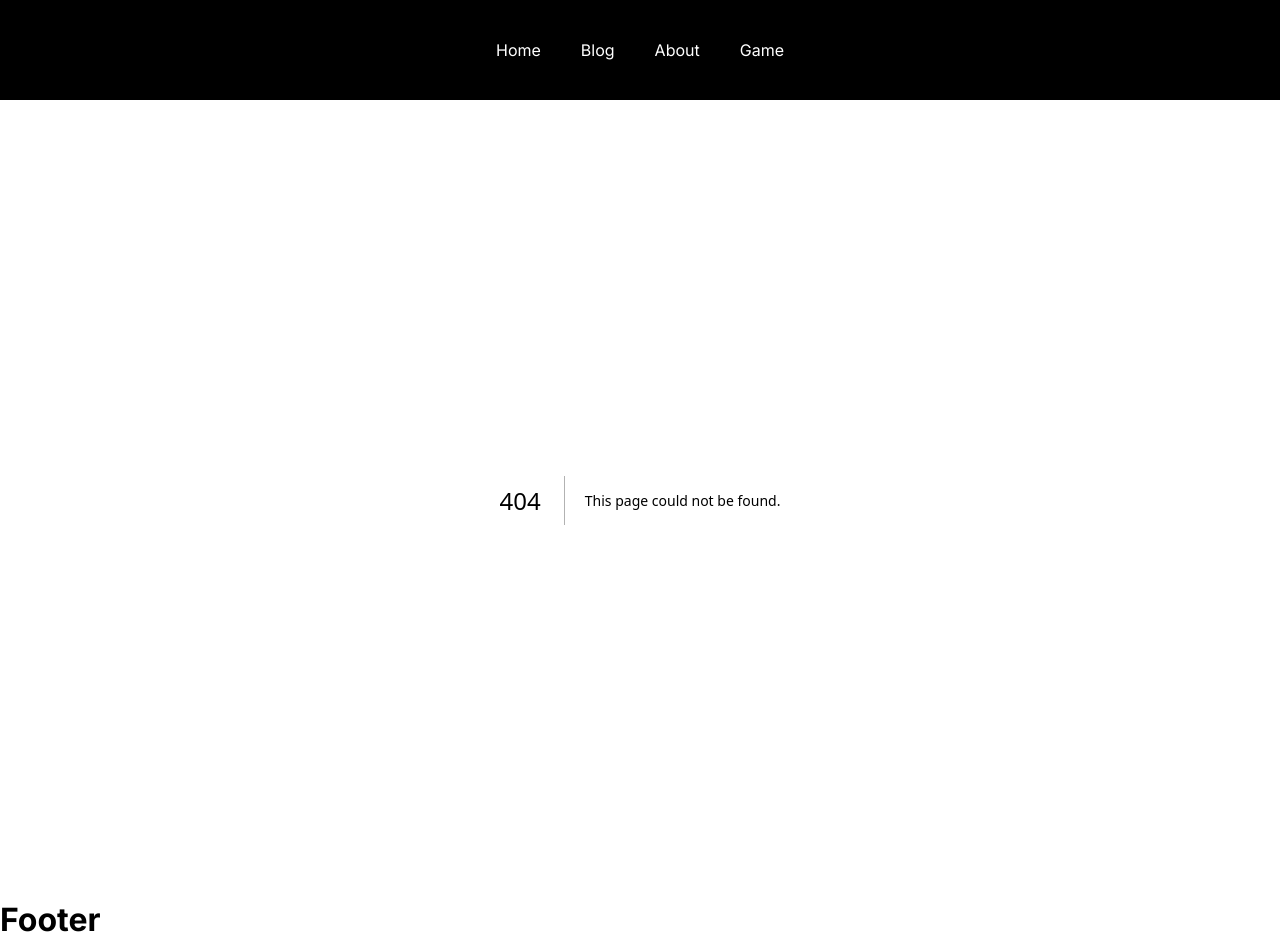
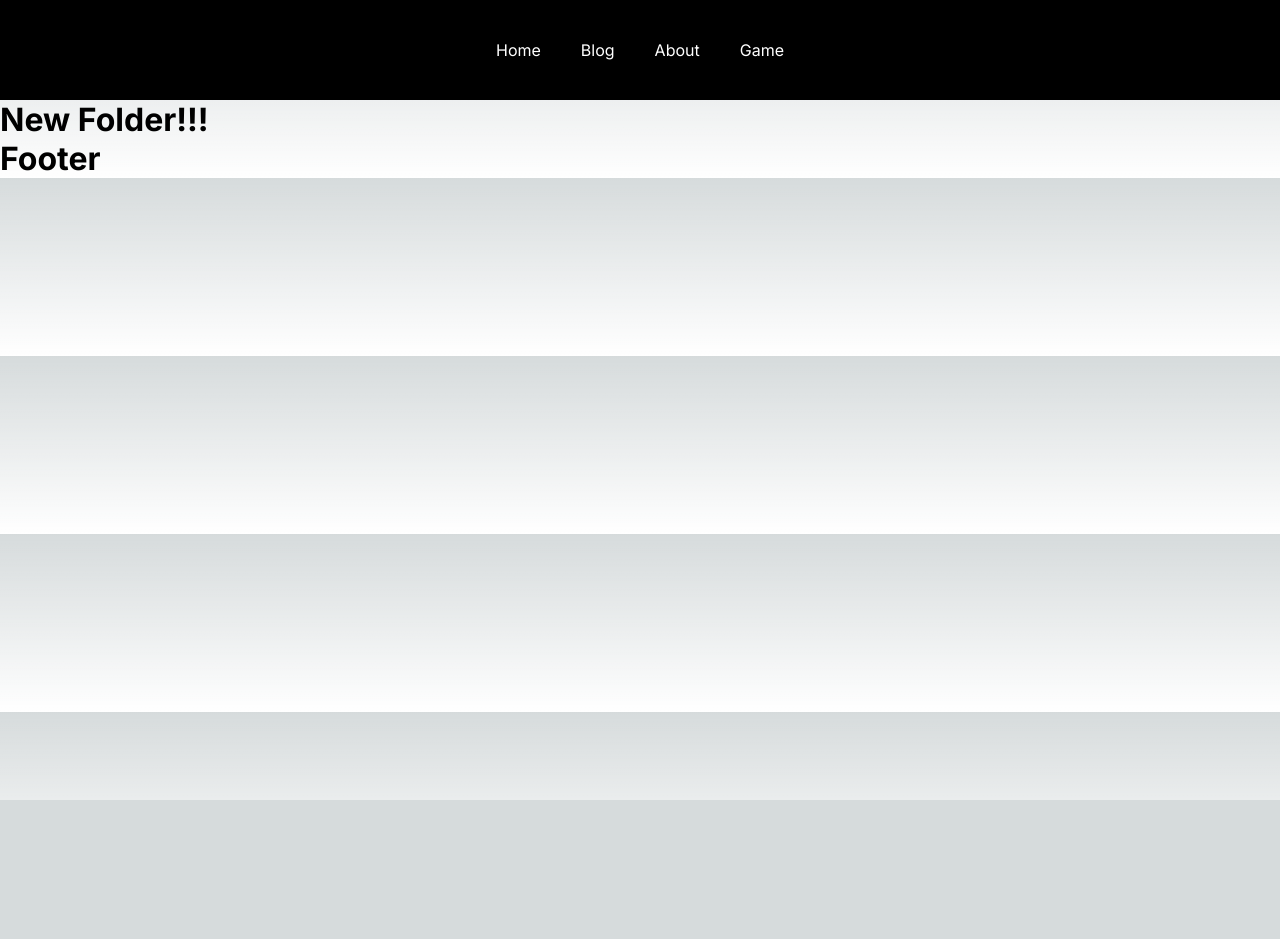
Before and after one commit to Aleksey6453/nextOne, a Next.js app: page /new/folder in a window 1280 px wide. Before the commit this address had no page. After the commit the page ends 800 px from the top, so only its background shows below. Built offline with nearby package versions, Linux system fonts and the light colour scheme.

Commit message:
new attempt by next 13

```diff
--- /dev/null
+++ b/app/new/folder/page.tsx
@@ -0,0 +1,3 @@
+export default function Folder() {
+    return <h1>New Folder!!!</h1>
+}
--- a/package.json
+++ b/package.json
@@ -3,7 +3,7 @@
   "version": "0.1.0",
   "private": true,
   "scripts": {
-    "dev": "next dev ",
+    "dev": "next dev --turbo",
     "build": "next build",
     "start": "next start",
     "lint": "next lint"
```
